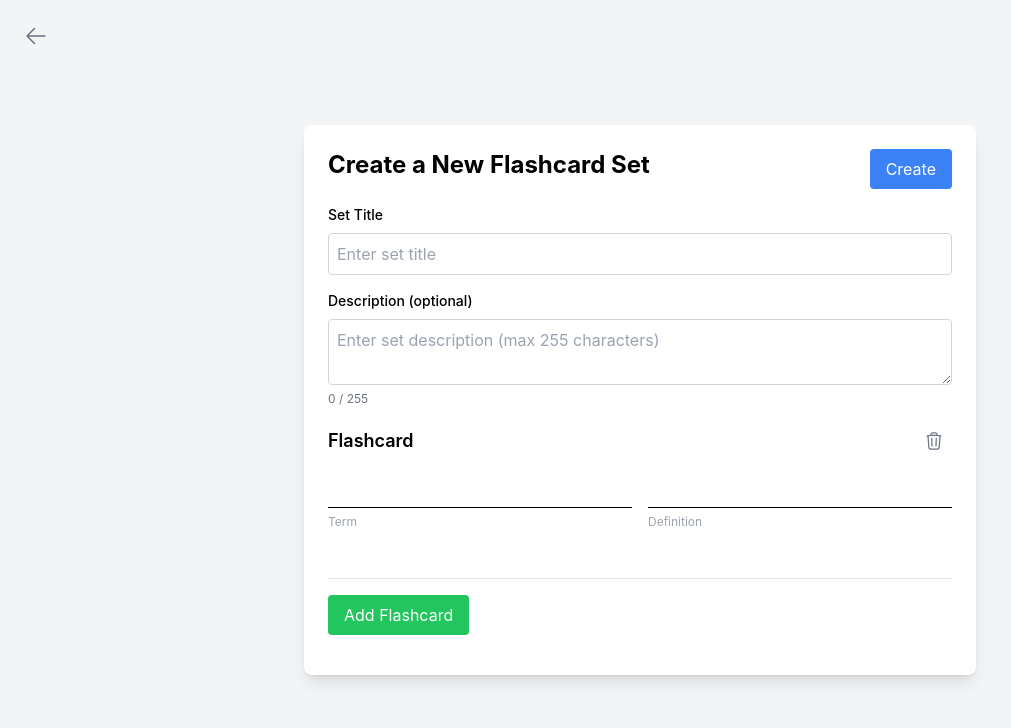
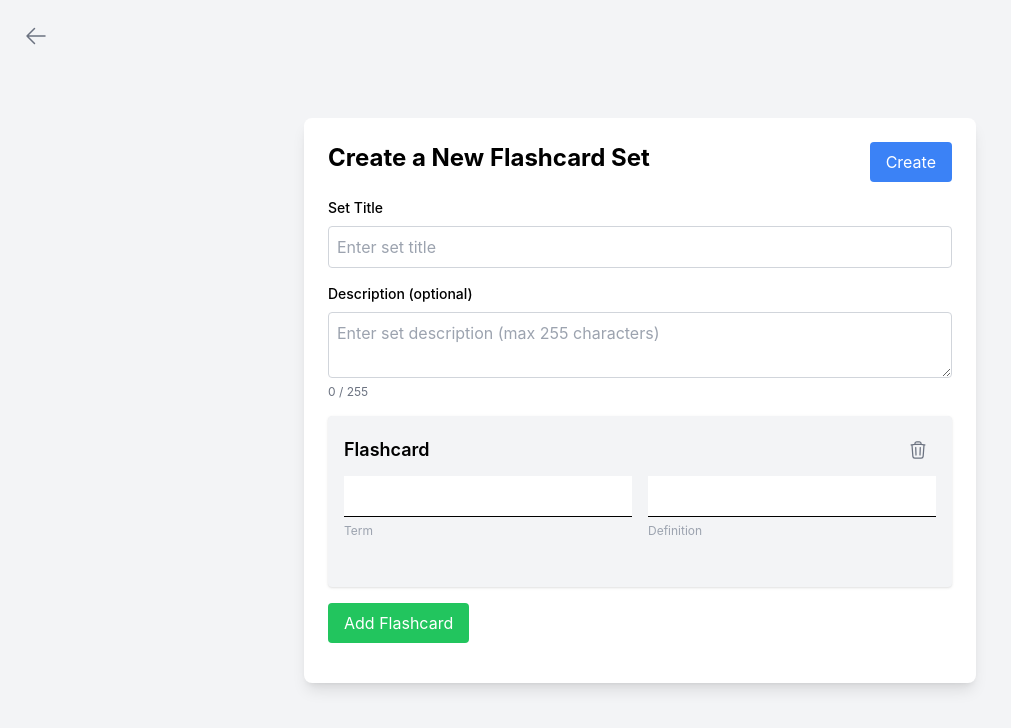
Before and after one commit to mateuszmiernik/language-learning-app, a React (Create React App) app in the folder client/: page /add-flashcard in a window 1280 px wide. Shown: the top 728 px of the page, without its empty margins (0-1011 px from the left). Built offline with nearby package versions, Linux system fonts and the light colour scheme.

Commit message:
Drag and Drop update

```diff
--- a/client/package.json
+++ b/client/package.json
@@ -8,6 +8,7 @@
     "@testing-library/react": "^13.4.0",
     "@testing-library/user-event": "^13.5.0",
     "react": "^18.3.1",
+    "react-beautiful-dnd": "^13.1.1",
     "react-dom": "^18.3.1",
     "react-router-dom": "^7.1.1",
     "react-scripts": "^5.0.1",
--- a/client/src/App.js
+++ b/client/src/App.js
@@ -23,6 +23,9 @@ function App() {
 
         {/* Przeglądanie zestawu fiszek */}
         <Route path='flashcards/:id' element={<FlashcardViewer />} />
+
+        {/* Formularz do przegladania */}
+        <Route path='flashcards/:id/view' element={<AddEditFlashcard key='view' isViewMode={true}/>} />
       </Routes>
     </div>
   );
--- a/client/src/components/AddEditFlashcard.js
+++ b/client/src/components/AddEditFlashcard.js
@@ -1,19 +1,22 @@
 import React, { useEffect, useState } from 'react';
-import { useParams, useNavigate, Link } from 'react-router-dom';
+import { useParams, useNavigate, Link, useLocation } from 'react-router-dom';
 import { TrashIcon } from "@heroicons/react/24/outline";
 import { v4 as uuidv4 } from 'uuid';
 import { addFlashcardSet, updateFlashcardSet } from '../api/FlashcardApi';
 import { getFlashcardSetById } from '../api/FlashcardApi';
 import { ArrowLeftIcon } from "@heroicons/react/24/outline";
+import { DragDropContext, Droppable, Draggable } from "react-beautiful-dnd";
 
 const AddEditFlashcard = () => {
     const { id } = useParams();
     const navigate = useNavigate();
+    const location = useLocation();
 
     const [title, setTitle] = useState('');
     const [description, setDescription] = useState('');
     const [flashcards, setFlashcards] = useState([{ id: uuidv4(), term: '', definition: '' }]);
     const [message, setMessage] = useState('');
+    const [isViewMode, setIsViewMode] = useState(false);
 
     useEffect(() => {
         if (id) {
@@ -24,6 +27,7 @@ const AddEditFlashcard = () => {
                     setDescription(existingSet.description);
                     setFlashcards(existingSet.flashcards);
                     // console.log('set by id: ', existingSet);
+                    // console.log('set by id: ', typeof(existingSet.flashcards[1]._id));
                 } catch (error) {
                     setMessage('Failed to load flashcard set.')
                 }
@@ -33,9 +37,13 @@ const AddEditFlashcard = () => {
         }
     }, [id]);
 
+    useEffect(() => {
+        setIsViewMode(location.pathname.includes('/view'));
+    }, [location.pathname]);
+
     const handleAddFlashcard = () => {
         setFlashcards([...flashcards, { id: uuidv4(), term: '', definition: ''}]);
-        console.log('AddEditFlashcard.js - flashcards: ', flashcards);
+        // console.log('AddEditFlashcard.js - flashcards: ', flashcards);
     }
 
     const handleRemoveFlashcard = (idToRemove) => {
@@ -43,14 +51,18 @@ const AddEditFlashcard = () => {
         const updatedFlashcards = flashcards.filter(
             (flashcard) => flashcard.id !== idToRemove && flashcard._id !== idToRemove
         );
-        console.log('UPDATED flashcards: ', updatedFlashcards);
+        // console.log('UPDATED flashcards: ', updatedFlashcards);
         setFlashcards(updatedFlashcards);
     }
 
     const handleChangeFlashcard = (id, field, value) => {
-        const updatedFlashcards = flashcards.map((flashcard) =>
-            flashcard.id === id ? { ...flashcard, [field]: value} : flashcard
-        );
+        const updatedFlashcards = flashcards.map((flashcard) => {
+            if (flashcard.id === id || flashcard._id === id) {
+                return { ...flashcard, [field]: value }
+            }
+            return flashcard;
+        });
+
         setFlashcards(updatedFlashcards);
     }
 
@@ -76,12 +88,26 @@ const AddEditFlashcard = () => {
                 setDescription('');
                 setFlashcards([{ id: uuidv4(), term: '', definition: ''}]);
             }
-            // navigate('flashcards/api')
+            navigate('/flashcards');
         }
         catch (error) {
             setMessage(error.message || 'An unexpected error occurred.');
         }
-    }
+    };
+
+    const handleDragEnd = (result) => {
+        console.log("Drag result:", result);
+        if (!result.destination || isViewMode) return; // Ignorujemy, jeśli brak miejsca docelowego lub tryb podglądu
+
+        console.log("Source:", result.source.droppableId);
+        console.log("Destination:", result.destination.droppableId);
+
+        const updatedFlashcards = Array.from(flashcards);
+        const [movedItem] = updatedFlashcards.splice(result.source.index, 1);
+        updatedFlashcards.splice(result.destination.index, 0, movedItem);
+
+        setFlashcards(updatedFlashcards);
+    };
 
     // console.log("AddEditFlashcard.js - Flashcards:", flashcards);
     // console.log("AddEditFlashcard.js - Flashcards - IDs:", flashcards.map(f => f._id));
@@ -95,14 +121,16 @@ const AddEditFlashcard = () => {
             <form onSubmit={handleSubmit} className='w-full max-w-2xl bg-white p-6 rounded-lg shadow-lg'>
                 <div className='flex justify-between'>
                     <h1 className='text-2xl font-bold mb-4'>
-                        { id ? 'Edit Flashcard Set' : 'Create a New Flashcard Set'}
+                        { isViewMode ? 'View Flashcard Set' : id ? 'Edit Flashcard Set' : 'Create a New Flashcard Set'}
                     </h1>
+                    {!isViewMode && (
                         <button
                             type='submit'
                             className='bg-blue-500 text-white px-4 py-2 rounded mb-4'
                         >
                             { id ? 'Update' : 'Create'}
                         </button>
+                    )}
                 </div>
 
                 {/* Title Input */}
@@ -115,6 +143,7 @@ const AddEditFlashcard = () => {
                         className='border border-gray-300 rounded p-2 w-full'
                         placeholder='Enter set title'
                         required
+                        readOnly={isViewMode}
                     />
                 </div>
 
@@ -127,6 +156,7 @@ const AddEditFlashcard = () => {
                         className='border border-gray-300 rounded p-2 w-full'
                         placeholder='Enter set description (max 255 characters)'
                         maxLength={255}
+                        readOnly={isViewMode}
                     />
                     <p className='text-xs text-gray-500'>
                         {description.length} / 255
@@ -134,10 +164,27 @@ const AddEditFlashcard = () => {
                 </div>
 
                 {/* Flashcards */}
-                {flashcards.map((flashcard) => (
-                    <div key={flashcard._id} className='mb-4 border-b pb-4'>
+                {flashcards.length > 0 && (
+                    <DragDropContext onDragEnd={handleDragEnd}>
+                        <Droppable droppableId='flashcards'>
+                            {(provided) => (
+                                <div ref={provided.innerRef} {...provided.droppableProps}>
+                                    {flashcards.map((flashcard, index) => (
+                                        <Draggable
+                                            key={flashcard._id || flashcard.id}
+                                            draggableId={flashcard._id || flashcard.id}
+                                            index={index}
+                                        >
+                                            {(provided) => (
+                                                <div
+                                                    ref={provided.innerRef}
+                                                    {...provided.draggableProps}
+                                                    {...(!isViewMode ? provided.dragHandleProps : {})} // Blokujemy przeciąganie w trybie podglądu
+                                                    className="mb-4 p-4 bg-gray-100 rounded shadow"
+                                                >
                                                     <div className='flex justify-between items-center mb-2'>
                                                         <h2 className='text-lg font-semibold'>Flashcard</h2>
+                                                        {!isViewMode && (
                                                             <button
                                                                 type='button'
                                                                 onClick={() => handleRemoveFlashcard(flashcard._id || flashcard.id)}
@@ -145,36 +192,46 @@ const AddEditFlashcard = () => {
                                                             >
                                                                 <TrashIcon className="h-5 w-5 text-gray-500 transition-transform duration-300 ease-in-out group-hover:text-red-500 group-hover:scale-110" />
                                                             </button>
+                                                        )}
                                                     </div>
 
-                        {/* Term */}
                                                     <div className='flex space-x-4 mb-8'>
                                                         <div className='w-1/2'>
                                                             <input
                                                                 type='text'
                                                                 value={flashcard.term}
-                                    onChange={(e) => handleChangeFlashcard(flashcard.id, 'term', e.target.value)}
+                                                                onChange={(e) => handleChangeFlashcard(flashcard._id || flashcard.id, 'term', e.target.value)}
                                                                 className='border-b border-black p-2 w-full'
                                                                 required
+                                                                readOnly={isViewMode}
                                                             />
                                                             <span className='block mt-1.5 text-xs text-gray-400'>Term</span>
                                                         </div>
 
-                            {/* Definition */}
                                                         <div className='w-1/2'>
                                                             <input
                                                                 type='text'
                                                                 value={flashcard.definition}
-                                    onChange={(e) => handleChangeFlashcard(flashcard.id, 'definition', e.target.value)}
+                                                                onChange={(e) => handleChangeFlashcard(flashcard._id || flashcard.id, 'definition', e.target.value)}
                                                                 className='border-b border-black p-2 w-full'
                                                                 required
+                                                                readOnly={isViewMode}
                                                             />
                                                             <span className='block mt-1.5 text-xs text-gray-400'>Definition</span>
                                                         </div>
                                                     </div>
                                                 </div>
+                                            )}
+                                        </Draggable>
                                     ))}
+                                    {provided.placeholder}
+                                </div>
+                            )}
+                        </Droppable>
+                    </DragDropContext>
+                )}
 
+                {!isViewMode && (
                     <button
                     type='button'
                     onClick={handleAddFlashcard}
@@ -182,6 +239,7 @@ const AddEditFlashcard = () => {
                 >
                     Add Flashcard
                 </button>
+                )}
 
                 {message && (
                     <div
--- a/client/src/components/FlashcardViewer.js
+++ b/client/src/components/FlashcardViewer.js
@@ -75,8 +75,12 @@ const FlashcardViewer = () => {
                         <p className='text-gray-600'>{description}</p>
                     </div>
 
+                    <Link to={`/flashcards/${id}/view`} className='btn btn-primary'>
+                        View
+                    </Link>
+
                     <Link to={`/flashcards/${id}/edit`} className='btn btn-primary'>
-                        EDIT
+                        Edit
                     </Link>
                     <button type='button' onClick={openDeleteModal}>
                         Delete
--- a/client/src/index.js
+++ b/client/src/index.js
@@ -7,9 +7,7 @@ import { BrowserRouter } from 'react-router-dom';
 const root = ReactDOM.createRoot(document.getElementById('root'));
 
 root.render(
-  <React.StrictMode>
     <BrowserRouter>
       <App />
     </BrowserRouter>
-  </React.StrictMode>
 );
--- a/package.json
+++ b/package.json
@@ -6,6 +6,7 @@
   },
   "dependencies": {
     "@heroicons/react": "^2.2.0",
-    "dotenv": "^16.4.5"
+    "dotenv": "^16.4.5",
+    "react-beautiful-dnd": "^13.1.1"
   }
 }
```
Also changed, not shown: 2 other files (tests, documents, lock files or other folders). Lines whose indentation alone changed are shown as unchanged.
